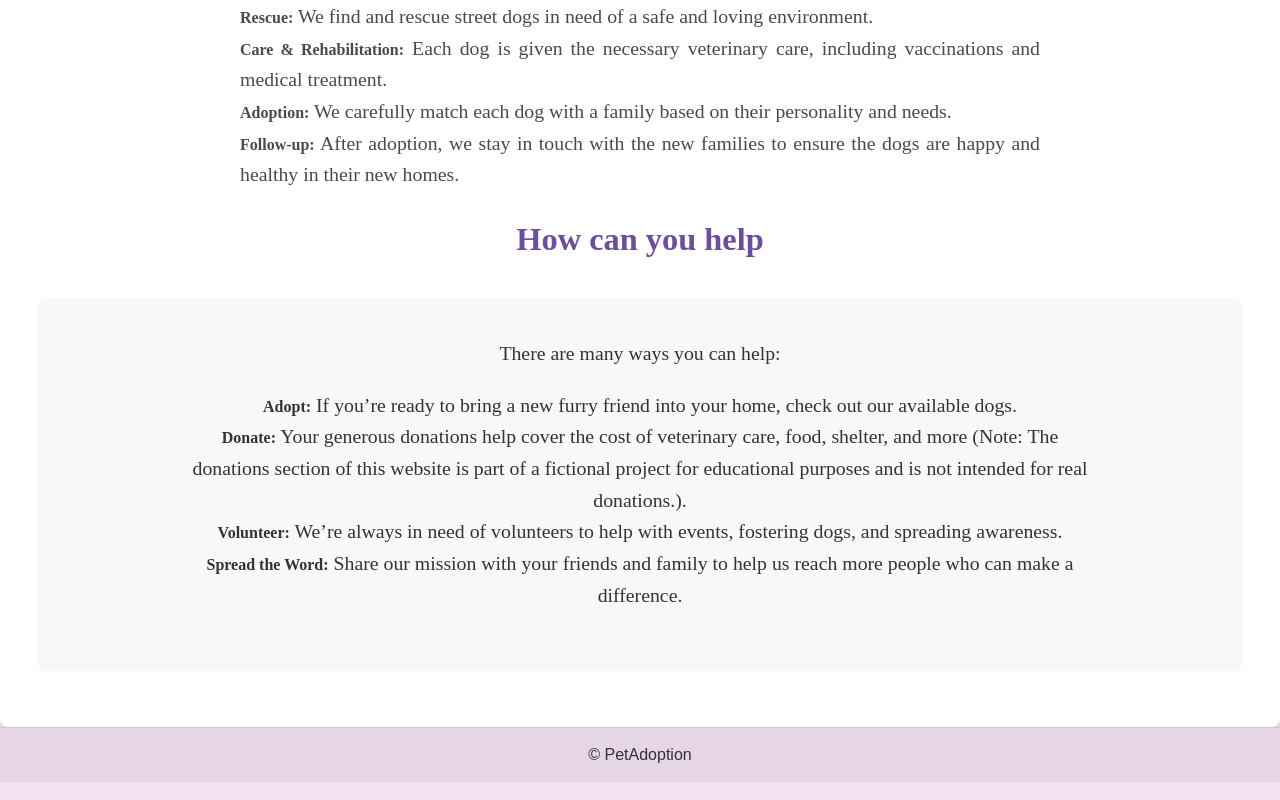
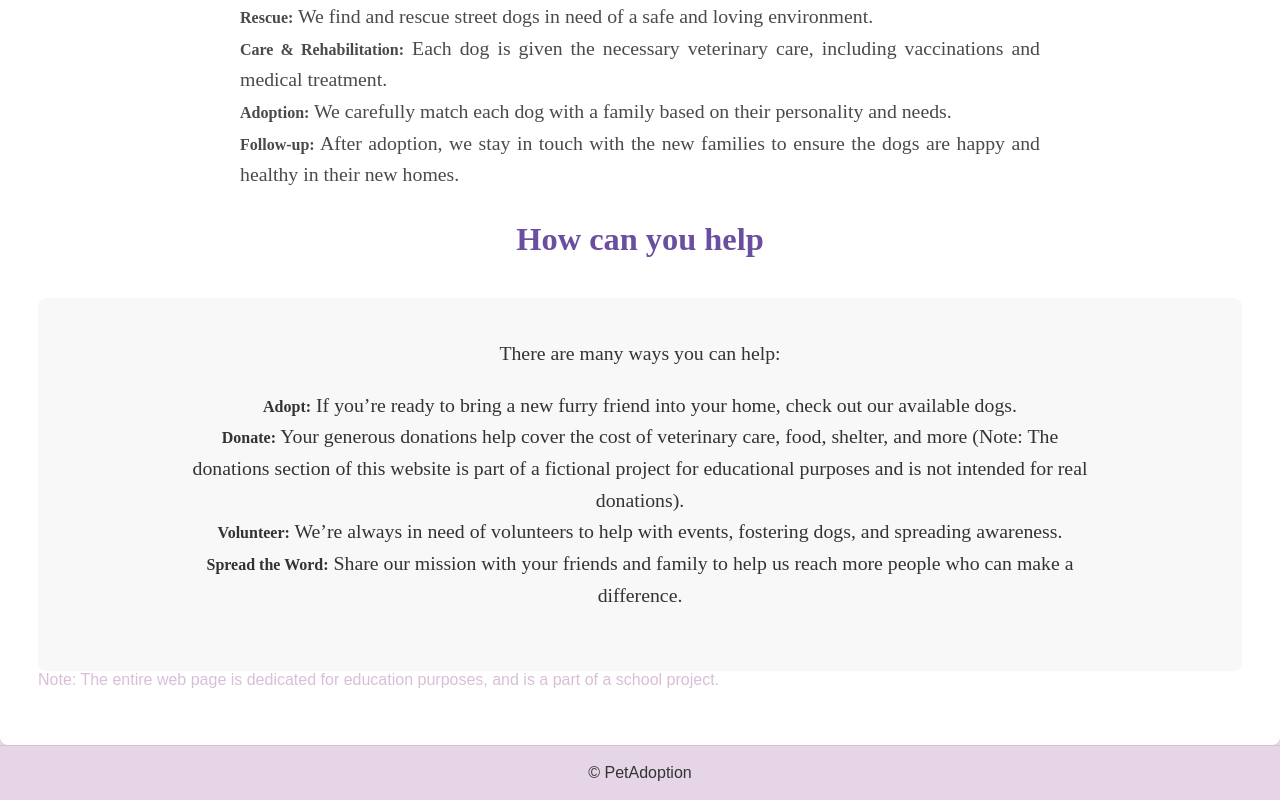
Before and after one commit to TeodoraM24/PetAdoptionFrontend, a React (Vite) app: page /about in a window 1280 px wide. Shown: the part 1223-2023 px from the top of the page. Built offline with nearby package versions, Linux system fonts and the light colour scheme.

Commit message:
Added a new paragraph to the project

```diff
--- a/src/pages/About.jsx
+++ b/src/pages/About.jsx
@@ -106,12 +106,15 @@ function About() {
         </HelpParagraph>
         <HelpParagraph>
           <strong>Adopt:</strong> If you’re ready to bring a new furry friend into your home, check out our available dogs.<br />
-          <strong>Donate:</strong> Your generous donations help cover the cost of veterinary care, food, shelter, and more (Note: The donations section of this website is part of a fictional project for educational purposes and is not intended for real donations.).<br />
+          <strong>Donate:</strong> Your generous donations help cover the cost of veterinary care, food, shelter, and more (Note: The donations section of this website is part of a fictional project for educational purposes and is not intended for real donations).<br />
           <strong>Volunteer:</strong> We’re always in need of volunteers to help with events, fostering dogs, and spreading awareness.<br />
           <strong>Spread the Word:</strong> Share our mission with your friends and family to help us reach more people who can make a difference.
         </HelpParagraph>
       </HelpSection>
+
+      <p>Note: The entire web page is dedicated for education purposes, and is a part of a school project.</p>
     </AboutContainer>
+
   );
 }
 
```
